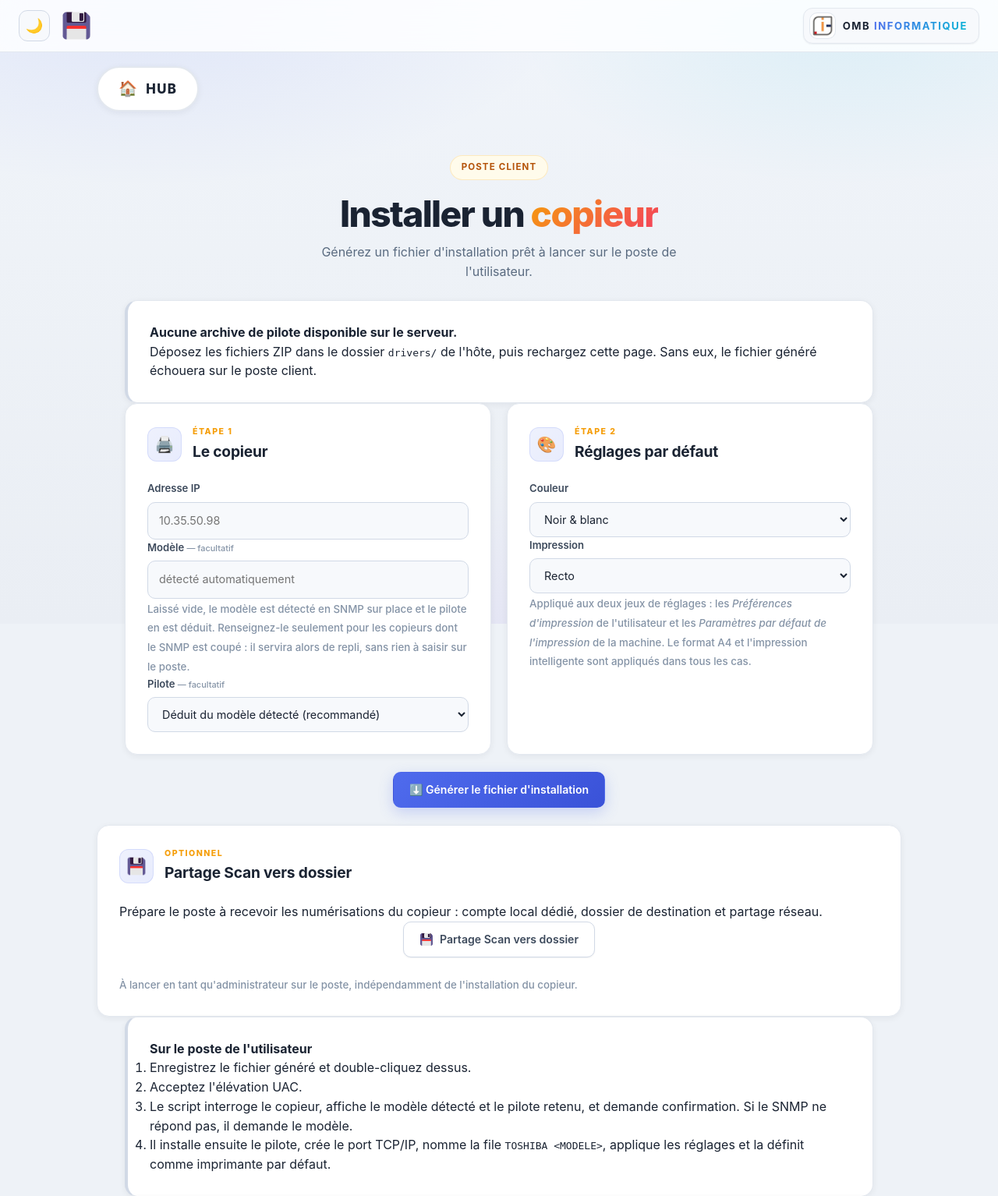
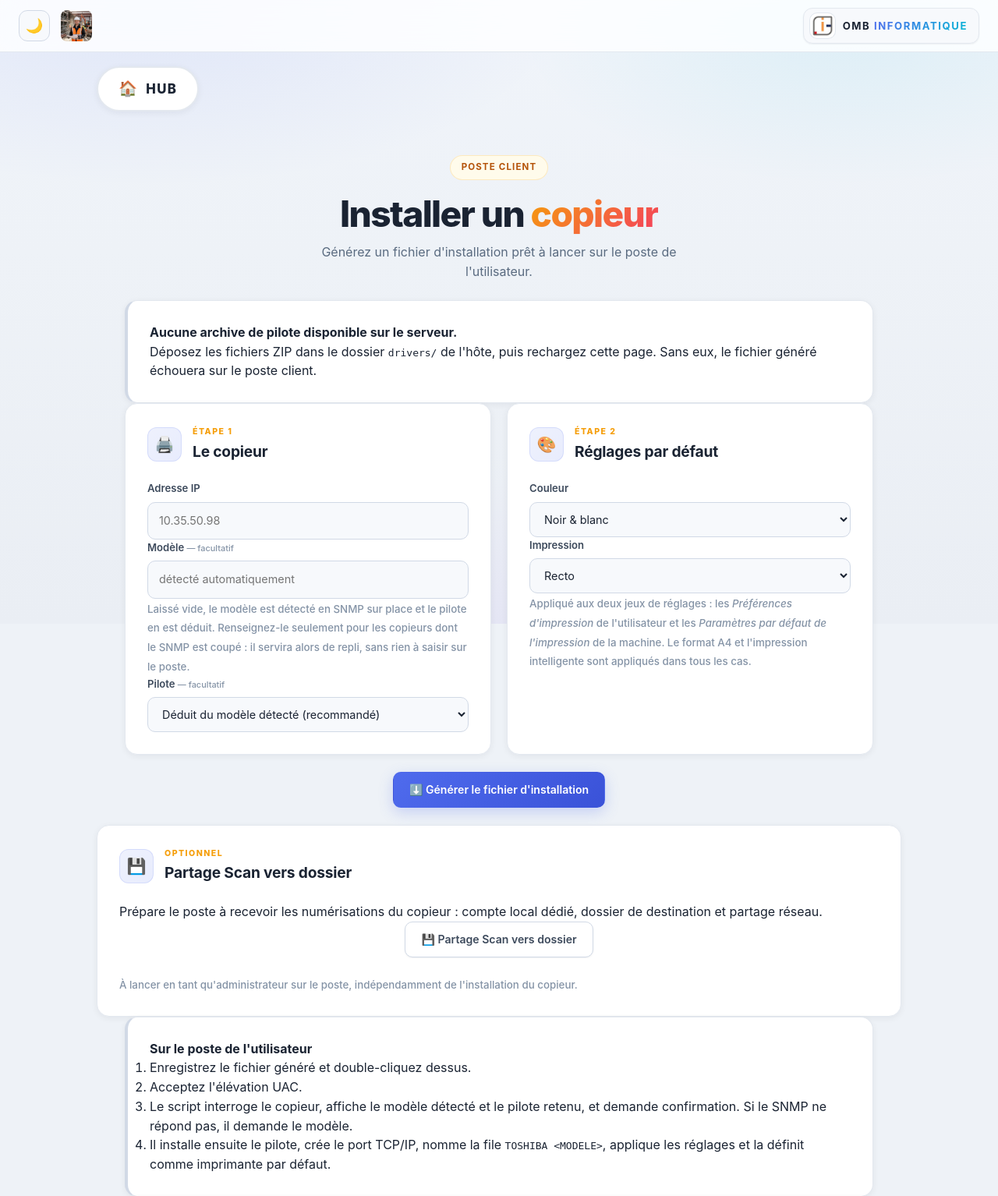
Before and after one commit to Pavupaprix/toshiba_manager, a Flask app: page /installer/ in a window 1280 px wide. Shown: the top 1534 px of the page at 78% size. Run offline with Flask 3, Linux system fonts and the light colour scheme.

Commit message:
fix: drop the floppy images and version static assets against stale caches
The share-script images rendered at full size and the button came out
underlined. The markup was fine — Cloudflare was serving a style.css from
three hours earlier, 41185 bytes against 44431 fresh, containing none of the
rules the page needed. Same trap as the installer toolkit, on a different
extension.

Static URLs now carry a fingerprint of the file content, computed in an
url_defaults hook and recomputed only when a file's date or size changes, so a
deployment cannot be undercut by an intermediate cache and needs no purge.

Separately, the installer page drops both floppy images at the user's request:
the top bar goes back to logo.png like every other page, the card and the
button use a 💾 glyph, and static/logo_disquette.png is removed since nothing
references it any more. The rule that strips the underline from a link styled
as a button stays — that one was doing real work.

Co-Authored-By: Claude Opus 5 <noreply@anthropic.com>

```diff
--- a/ToshibaManager 1/ToshibaManager/app.py
+++ b/ToshibaManager 1/ToshibaManager/app.py
@@ -1,4 +1,5 @@
 from flask import Flask, render_template, request, jsonify, send_file, redirect, url_for
+import hashlib
 import xml.etree.ElementTree as ET
 import os
 import smtplib
@@ -22,6 +23,35 @@ XML_FILE = os.path.join(app.config['UPLOAD_FOLDER'], 'templates.xml')
 
 # Distribution du script d'installation des copieurs (voir installer_routes.py).
 app.register_blueprint(installer_bp)
+
+# Cloudflare met les .css et .js en cache plusieurs heures, quoi que renvoie
+# l'application : une feuille de style périmée a déjà été servie après un
+# déploiement, avec des pages à jour mais sans les règles correspondantes.
+# Chaque fichier statique porte donc une empreinte de son contenu dans son URL,
+# qui change dès que le fichier change. L'empreinte n'est recalculée que si la
+# date ou la taille du fichier a bougé.
+_EMPREINTES_STATIQUES = {}
+
+@app.url_defaults
+def _versionner_fichiers_statiques(endpoint, values):
+    if endpoint != 'static' or 'filename' not in values:
+        return
+
+    chemin = os.path.join(app.static_folder, values['filename'])
+    try:
+        infos = os.stat(chemin)
+    except OSError:
+        return
+    signature = (infos.st_mtime, infos.st_size)
+
+    connue = _EMPREINTES_STATIQUES.get(values['filename'])
+    if not connue or connue[0] != signature:
+        with open(chemin, 'rb') as f:
+            empreinte = hashlib.sha256(f.read()).hexdigest()[:8]
+        connue = (signature, empreinte)
+        _EMPREINTES_STATIQUES[values['filename']] = connue
+
+    values['v'] = connue[1]
 
 # -------------------------
 # Validation du template par défaut au démarrage (FR-009, constitution
--- a/ToshibaManager 1/ToshibaManager/static/style.css
+++ b/ToshibaManager 1/ToshibaManager/static/style.css
@@ -1899,16 +1899,3 @@ table.ab-preview {
 
 /* .btn est prevu pour <button> : un <a> garde son soulignement par defaut. */
 a.btn { text-decoration: none; }
-
-.btn-icon {
-    width: 18px;
-    height: 18px;
-    object-fit: contain;
-}
-
-/* Variante de la pastille d'en-tete accueillant une image plutot qu'un emoji. */
-.smtp-card-icon--image img {
-    width: 26px;
-    height: 26px;
-    object-fit: contain;
-}
--- a/ToshibaManager 1/ToshibaManager/templates/installer.html
+++ b/ToshibaManager 1/ToshibaManager/templates/installer.html
@@ -14,7 +14,7 @@
             <span class="icon-sun">☀️</span>
         </button>
         <a href="{{ url_for('download_bat') }}" download="Toshiba+Partage.bat" class="topbar-logo-link" title="Télécharger Toshiba+Partage.bat">
-            <img src="{{ url_for('static', filename='logo_disquette.png') }}" alt="Télécharger Script Scan" class="topbar-logo">
+            <img src="{{ url_for('static', filename='logo.png') }}" alt="Toshiba Scan" class="topbar-logo">
         </a>
         <span class="topbar-spacer"></span>
         <div class="topbar-brand">
@@ -104,19 +104,14 @@
 
         <section class="smtp-card">
             <div class="smtp-card-heading">
-                <span class="smtp-card-icon smtp-card-icon--image" aria-hidden="true">
-                    <img src="{{ url_for('static', filename='logo_disquette.png') }}" alt="">
-                </span>
+                <span class="smtp-card-icon" aria-hidden="true">💾</span>
                 <div><p class="smtp-eyebrow">OPTIONNEL</p><h2>Partage Scan vers dossier</h2></div>
             </div>
             <p>Prépare le poste à recevoir les numérisations du copieur : compte local
                dédié, dossier de destination et partage réseau.</p>
             <div class="smtp-buttons">
                 <a class="btn btn-secondary" href="{{ url_for('download_bat') }}"
-                   download="Toshiba+Partage.bat">
-                    <img src="{{ url_for('static', filename='logo_disquette.png') }}"
-                         alt="" class="btn-icon"> Partage Scan vers dossier
-                </a>
+                   download="Toshiba+Partage.bat">💾 Partage Scan vers dossier</a>
             </div>
             <p><small>À lancer en tant qu'administrateur sur le poste, indépendamment de
                l'installation du copieur.</small></p>
```
Also changed, not shown: ToshibaManager 1/ToshibaManager/README.md, ToshibaManager 1/ToshibaManager/static/logo_disquette.png (deleted).
